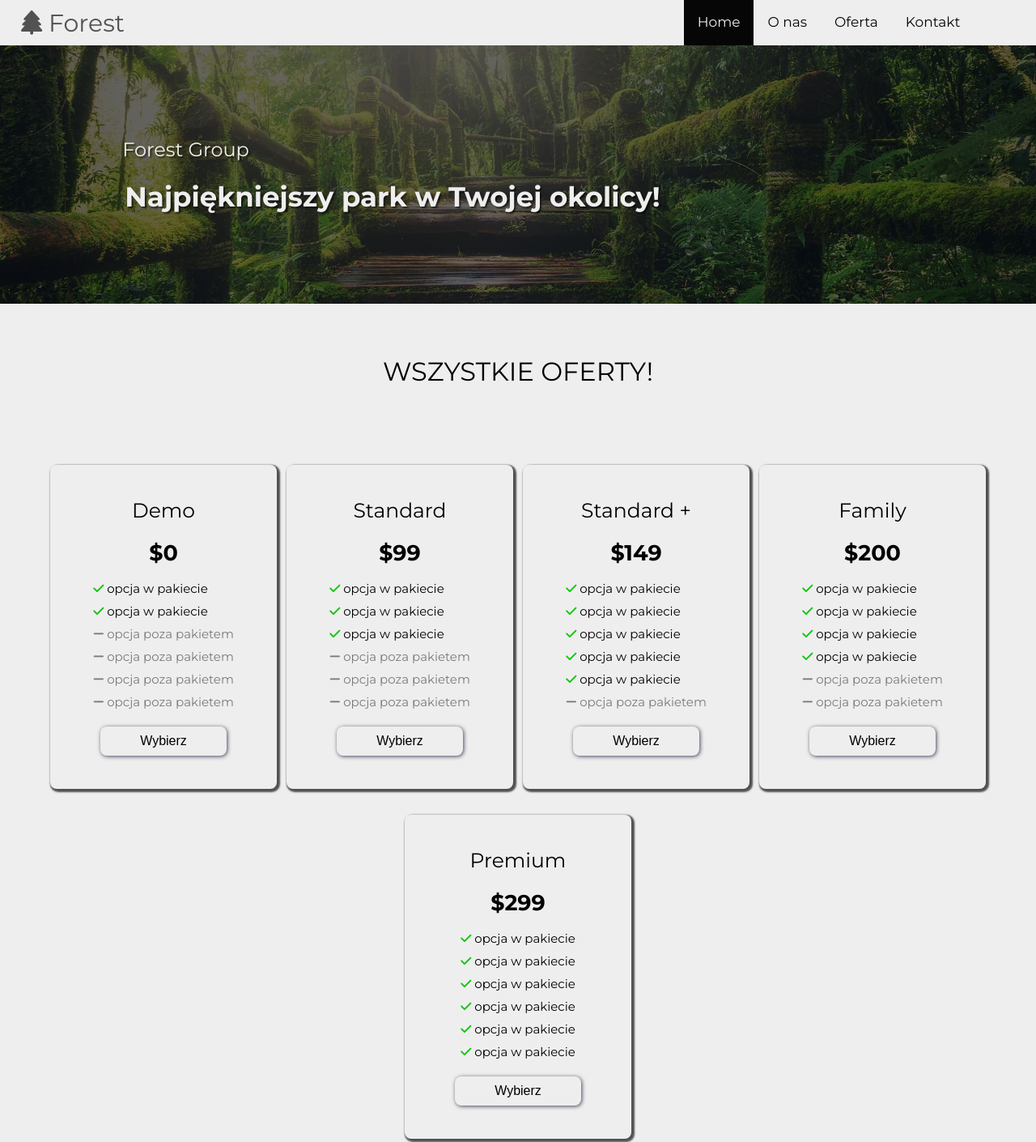
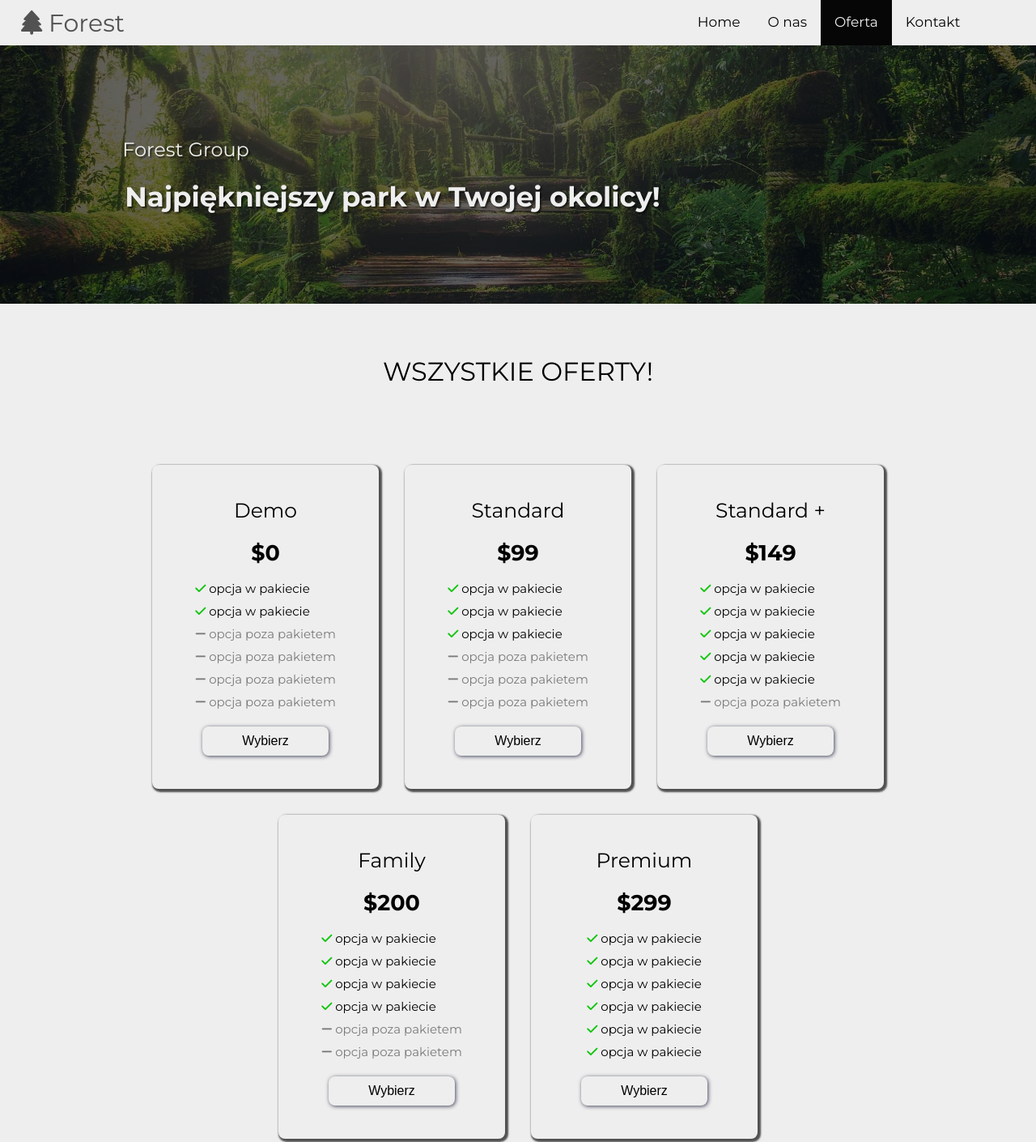
Before and after one commit to Astilion/ForestGroup, a website: page moreoffers.html in a window 1280 px wide. Shown: the top 1410 px of the page at 81% size. Drawn offline with Linux system fonts and the light colour scheme.

Commit message:
added media queries min width 1200px for offers

```diff
--- a/moreoffers.html
+++ b/moreoffers.html
@@ -14,7 +14,7 @@
 
 </head>
 
-<body class="main">
+<body>
     <nav class="nav">
         <div class="logo">
             <a href="#">
@@ -30,7 +30,7 @@
         <div class="nav__items-desktop">
             <a href="index.html#home" class="nav__item">Home</a>
             <a href="index.html#aboutus" class="nav__item">O nas</a>
-        <a href="index.html#offers" class="nav__item">Oferta</a>
+            <a href="index.html#offers" class="nav__item nav__item--active">Oferta</a>
             <a href="contact.html" class="nav__item">Kontakt</a>
         </div>
         <div class="nav__items-mobile">
--- a/src/js/main.js
+++ b/src/js/main.js
@@ -3,6 +3,7 @@ const navItems = document.querySelector(".nav__items-mobile");
 const footerYear = document.querySelector(".footer-year");
 const desktopNavItems = document.querySelectorAll(".nav__item");
 const scrollSections = document.querySelectorAll(".scroll-section");
+
 
 footerYear.textContent = new Date().getFullYear();
 
--- a/src/sass/main.scss
+++ b/src/sass/main.scss
@@ -580,3 +580,13 @@ body {
 		font-size: 1.6rem;
 	}
 }
+
+@media (min-width:1200px) {
+	.offers {
+		&__cards-container {
+			justify-content: center;
+}
+&__card {
+	margin: 1em;
+}
+}}
```
Also changed, not shown: contact.html (+2 -1 lines), dist/css/main.min.css, 2 other files. Lines whose indentation alone changed are shown as unchanged.
